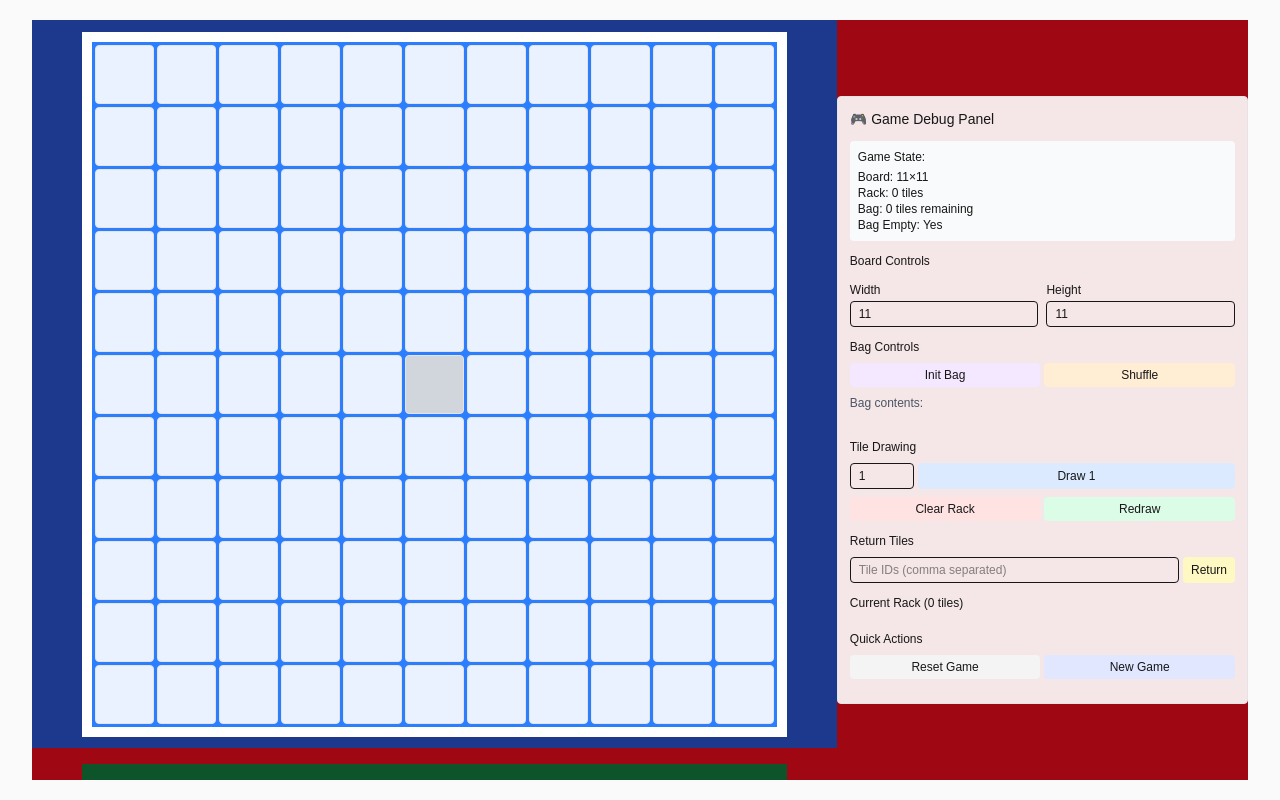
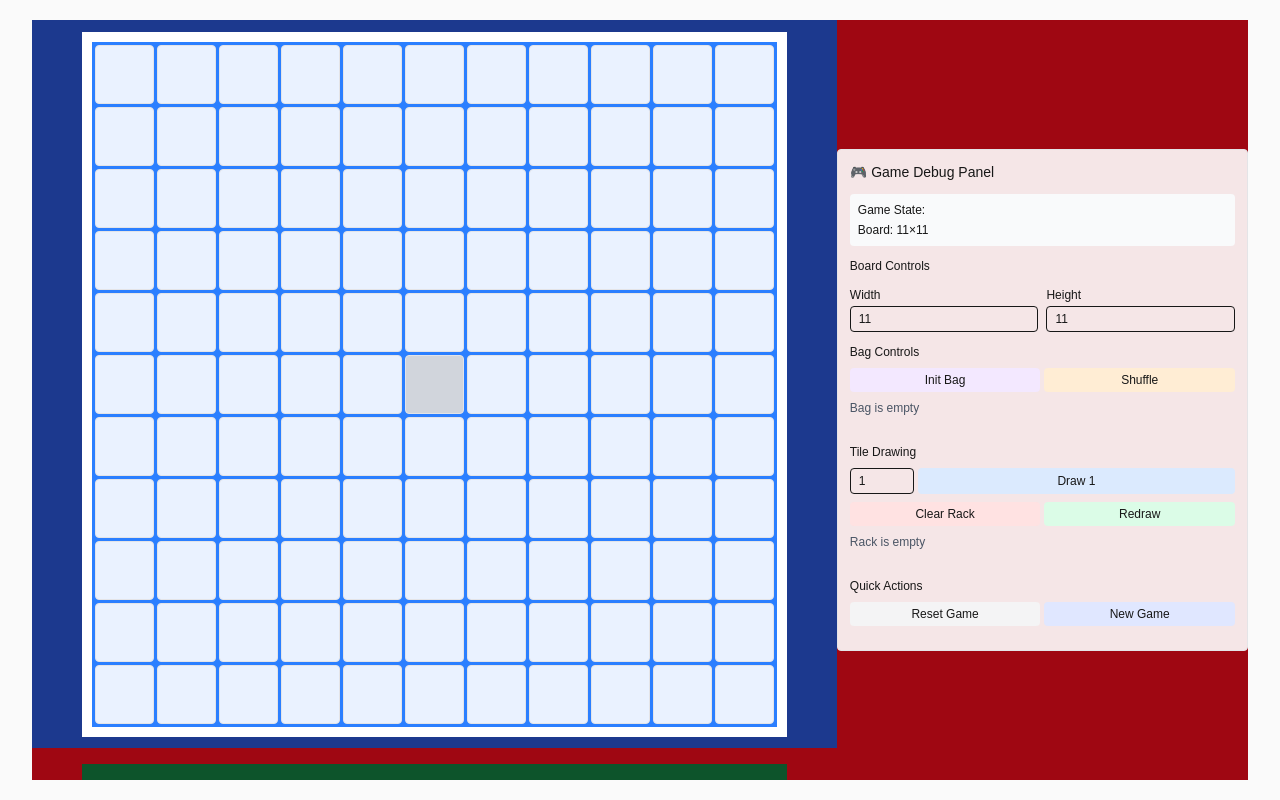
Before and after one commit to atyrode/pad, a Next.js app: page / in a window 1280 px wide. Built offline with nearby package versions, Linux system fonts and the light colour scheme.

Commit message:
refactor: simplify Debug component by removing unused tile return functionality and enhancing rack and bag displays for better clarity

```diff
--- a/src/components/Debug.tsx
+++ b/src/components/Debug.tsx
@@ -47,9 +47,6 @@ export default function Debug() {
       <div className="mb-3 p-2 bg-gray-50 dark:bg-gray-800 rounded text-xs">
         <div className="font-medium mb-1">Game State:</div>
         <div>Board: {state.boardWidth}×{state.boardHeight}</div>
-        <div>Rack: {state.rack.length} tiles</div>
-        <div>Bag: {state.bag.remaining()} tiles remaining</div>
-        <div>Bag Empty: {state.bag.isEmpty() ? "Yes" : "No"}</div>
       </div>
 
       {/* Board Controls */}
@@ -99,9 +96,9 @@ export default function Debug() {
           </button>
         </div>
         <div className="text-xs text-gray-600 dark:text-gray-400">
-          <div>Bag contents:</div>
+          {state.bag.peek().length > 0 ? <div>Bag contents ({state.bag.peek().length} tiles):</div> : <div>Bag is empty</div>}
           <div className="grid grid-cols-20 gap-1 p-2">
-            {state.bag.peek().map((tile, i) => (
+            {state.bag.peek().reverse().map((tile, i) => (
               <div key={tile.id} className="border rounded text-center">
                 {tile.letter}
               </div>
@@ -146,53 +143,15 @@ export default function Debug() {
             Redraw
           </button>
         </div>
-      </div>
-
-      {/* Return Tiles */}
-      <div className="mb-3">
-        <div className="text-xs font-medium mb-2">Return Tiles</div>
-        <div className="flex gap-1 mb-2">
-          <input
-            type="text"
-            value={returnTiles}
-            onChange={(e) => setReturnTiles(e.target.value)}
-            placeholder="Tile IDs (comma separated)"
-            className="flex-1 px-2 py-1 text-xs rounded border"
-          />
-          <button
-            onClick={() => {
-              if (returnTiles.trim()) {
-                const tileIds = returnTiles.split(',').map(id => id.trim());
-                const tilesToReturn = state.rack.filter(tile =>
-                  tile && tileIds.includes(tile.id)
-                ) as Tile[];
-                if (tilesToReturn.length > 0) {
-                  dispatch({ type: "RETURN_TILES", tiles: tilesToReturn });
-                  dispatch({ type: "CLEAR_RACK" });
-                  setReturnTiles("");
-                }
-              }
-            }}
-            className="py-1 px-2 text-xs bg-yellow-100 dark:bg-yellow-800 rounded"
-          >
-            Return
-          </button>
-        </div>
-      </div>
-
-      {/* Rack Display */}
-      <div className="mb-3">
-        <div className="text-xs font-medium mb-2">Current Rack ({state.rack.length} tiles)</div>
-        <div className="max-h-20 overflow-y-auto text-xs">
-          {state.rack.map((tile, index) => (
-            <div key={tile?.id || index} className="flex items-center gap-1 mb-1">
-              <span className="text-gray-500">#{index + 1}:</span>
-              <span className="font-mono">{tile ? tileToString(tile) : "null"}</span>
-              {tile && isBlankTile(tile) && (
-                <span className="text-orange-500">(blank)</span>
-              )}
-            </div>
-          ))}
+        <div className="text-xs text-gray-600 dark:text-gray-400 mt-2">
+          {state.rack.length > 0 ? <div>Rack contents ({state.rack.length} tiles):</div> : <div>Rack is empty</div>}
+          <div className="grid grid-cols-20 gap-1 p-2">
+            {state.rack.map((tile, i) => (
+              <div key={tile?.id || i} className="border rounded text-center">
+                {tile?.letter}
+              </div>
+            ))}
+          </div>
         </div>
       </div>
 
```
